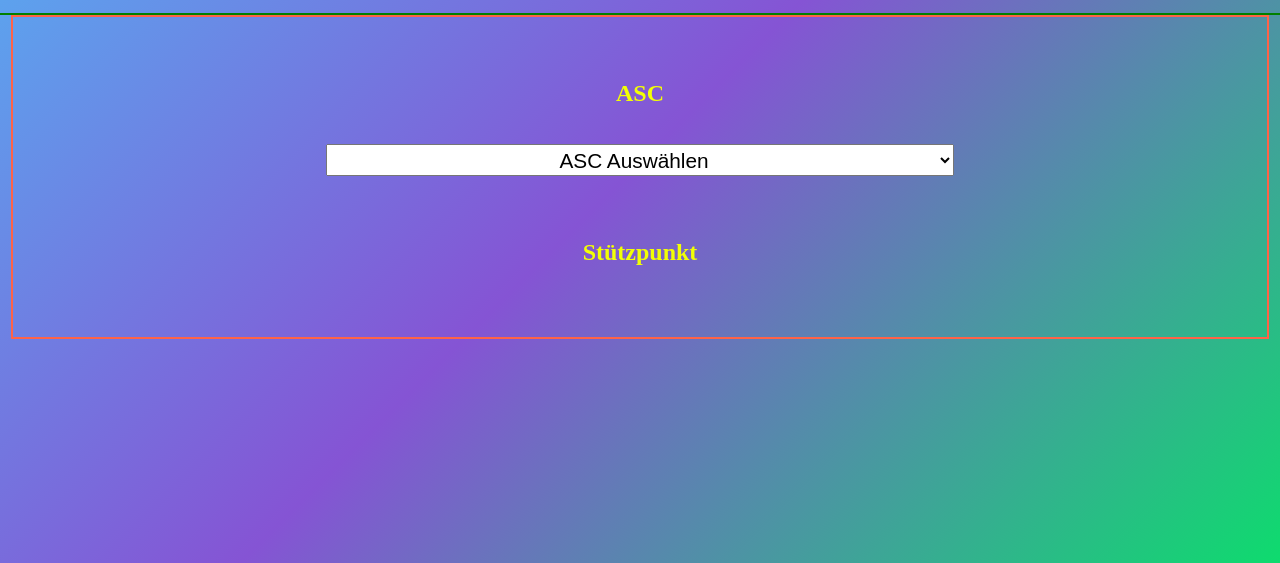
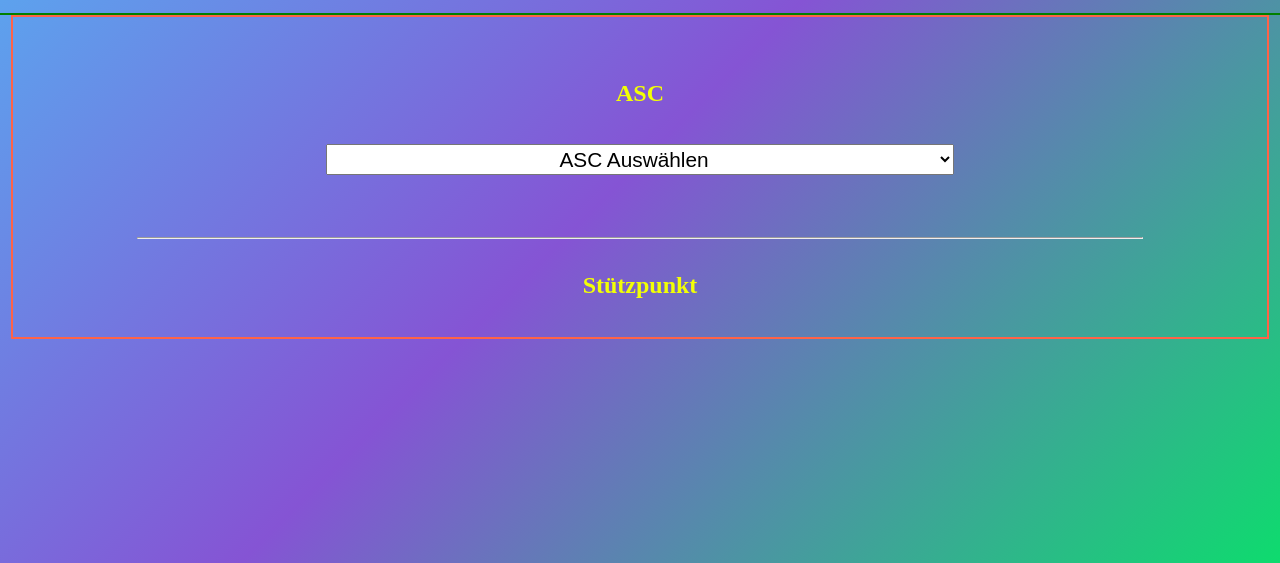
Before and after one commit to mohrly123/MyWebsiteProject, a plain HTML site: page wetter/wetter.html in a window 1280 px wide. Shown: the part 237-800 px from the top of the page. Drawn offline with nearby package versions, Linux system fonts and the light colour scheme; a web font is replaced by a local one.

Commit message:
hr
horizintale Linie hinzugefügt

```diff
--- a/wetter/wetter.css
+++ b/wetter/wetter.css
@@ -73,9 +73,13 @@ body {
 }
 
 #labelStuetzpunkt{
-    margin-top: 5%;
+    margin-top: 2%;
     font-size: 1.5em;
     color: #f2ff05;
     font-weight: 600;
     margin-bottom: 3%;
 }
+hr{
+    margin-top: 5%;
+    width: 80%;
+}
--- a/wetter/wetter.html
+++ b/wetter/wetter.html
@@ -30,6 +30,7 @@
                 <option value="Villach">Villach</option>
                 <option value="Klagenfurt">Klagenfurt</option>
             </select>
+            <hr>
 
             <label id="labelStuetzpunkt" for="stuetzpunkt">Stützpunkt</label>
         </div>
```
